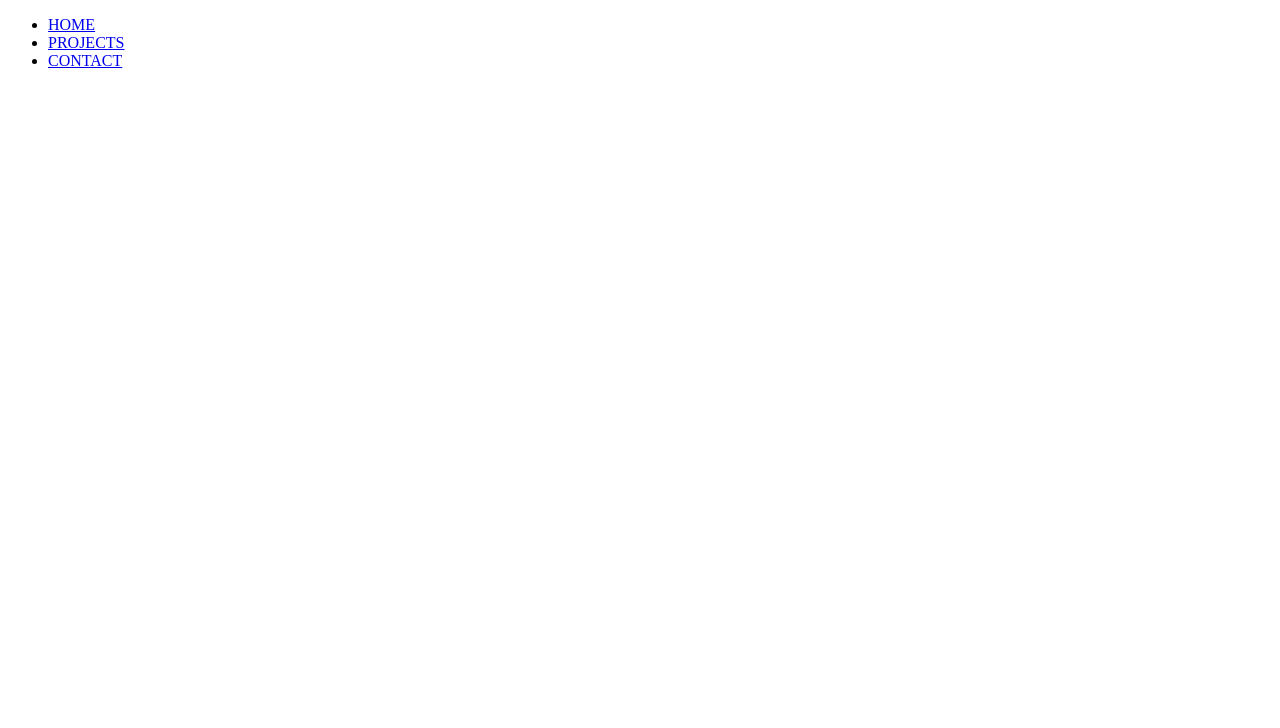
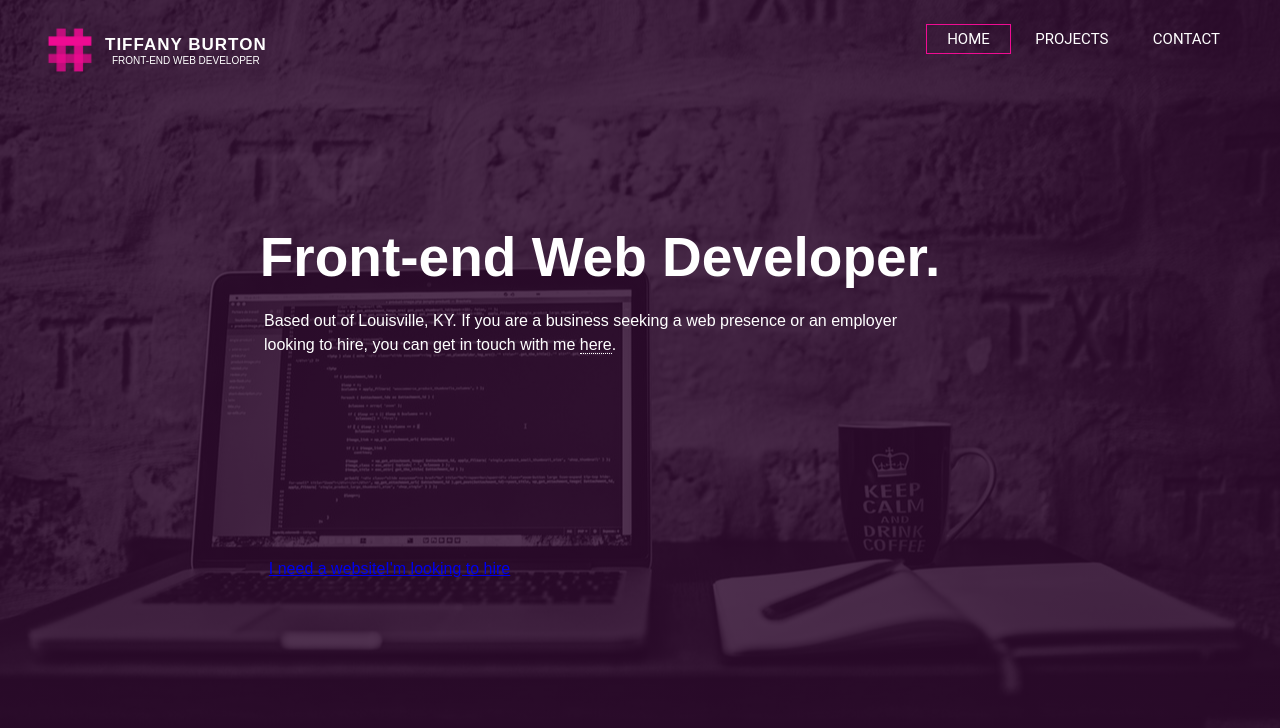
Before and after one commit to tiffanymcbroom/tmburton13.github.io, a plain HTML site: page build/index.html in a window 1280 px wide. Drawn offline with Linux system fonts and the light colour scheme.

Commit message:
working on index page

```diff
--- a/build/index.html
+++ b/build/index.html
@@ -5,19 +5,36 @@
   <meta name="viewport" content="width=device-width, initial-scale=1.0">
   <meta http-equiv="X-UA-Compatible" content="ie=edge">
   <title>Tiffany Burton | Front-End Developer</title>
-  <link href="../build/styles/main.css" rel="stylesheets" type="text/css">
+  <link href="../build/styles/main.css" rel="stylesheet" type="text/css">
 
 </head>
 <body>
   <header>
     <div class="row">
+      <div class="logo">
+        <img src="../build/img/logo.png">
+      </div>
+      <div class="info">
+        <div class="name">TIFFANY BURTON</div>
+        <div class="title">FRONT-END WEB DEVELOPER</div>
+      </div>
       <ul class="main-nav">
-        <li><a href="#">HOME</a></li>
+        <li class="active"><a href="#">HOME</a></li>
         <li><a href="#">PROJECTS</a></li>
         <li><a href="#">CONTACT</a></li>
       </ul>
+    </div>
 
+    <div class="hero">
+      <h1>Front-end Web Developer.</h1>
+      <p class="sub-hero">Based out of Louisville, KY. If you are a business seeking a web presence or an employer looking to hire, you can get in touch with me <a href="#contact">here</a>.</p>
     </div>
+
+    <div class="button">
+      <a href="#" class="btn btn-one">I need a website</a>
+      <a href="#" class="btn btn-two">I'm looking to hire</a>
+    </div>
+
   </header>
 
 
--- a/build/styles/main.css
+++ b/build/styles/main.css
@@ -4,8 +4,7 @@
 }
 
 header {
-    background-image: url(../img/computer.jpeg);
-    background-color: #190019;
+    background-image: linear-gradient(rgba(38,0,38,0.8), rgba(38,0,38,0.8)), url(../img/computer.jpeg);
     height: 100vh;
     background-size: cover;
     background-position: center;
@@ -14,4 +13,113 @@ header {
 .main-nav {
     float: right;
     list-style: none;
+    margin-top: 30px;
 }
+
+.main-nav li {
+    display: inline-block;
+}
+
+.main-nav li a {
+    color: white;
+    text-decoration: none;
+    padding: 5px 20px;
+    font-family: "Roboto", sans-serif;
+    font-size: 15px;
+}
+
+.main-nav li.active a {
+    border: 1px solid #f00c93;
+}
+
+.main-nav li a:hover {
+    border: 1px solid #f00c93;
+}
+
+.logo img {
+    width: 60px;
+    height: auto;
+    float: left;
+    margin-right: 5px;
+    margin-top: 20px;
+}
+
+.name {
+    color: white;
+    font-weight: 600;
+    font-size: 17px;
+    padding-bottom: 0px;
+    /* font-family: open sans; */
+    letter-spacing: 1px;
+}
+
+.title {
+    color: white;
+    font-size: 10px;
+    text-align: center;
+}
+
+.info {
+    display: inline-block;
+    float: left;
+    margin-top: 35px;
+}
+
+body {
+    font-family: sans-serif;
+}
+
+.row {
+    max-width: 1200px;
+    margin: auto;
+}
+
+.hero {
+    position: absolute;
+    width: 1200px;
+    /* margin-left: 0px;
+    margin-top: 0px; */
+}
+
+h1 {
+    color: white;
+    font-size: 55px;
+    text-align: center;
+    margin-top: 225px;
+}
+
+p {
+    color: white;
+    font-size: 16px;
+    text-align: left;
+    line-height: 24px;
+    /* padding: 45px 0 18px; */
+    margin-bottom: 20px;
+}
+
+p a, .sub-hero a:visited {
+    color: #fff;
+    text-decoration: none;
+    border-bottom: 1px dotted #fff;
+}
+
+.sub-hero a:hoover {
+    color: #f00c93;
+}
+
+.sub-hero {
+   /* border: 1px solid white; */
+   margin: auto;
+   width: 56%;
+   padding-top: 20px;
+}
+
+.button {
+    /* margin-left: 440px; */
+    align-items: center;
+    justify-content: center;
+    display: flex;
+    position: absolute;
+    top:70%;
+    left: 21%;
+}
--- /dev/null
+++ b/build/styles/style.css
@@ -0,0 +1,43 @@
+* {
+    margin: 0;
+    padding: 0;
+}
+
+header {
+    background-image: linear-gradient(rgba(38,0,38,0.8), rgba(38,0,38,0.8)), url(../img/computer.jpeg);
+    height: 100vh;
+    background-size: cover;
+    background-position: center;
+}
+
+.main-nav {
+    float: right;
+    list-style: none;
+    margin-top: 30px;
+}
+
+.main-nav li {
+    display: inline-block;
+}
+
+.main-nav li a {
+    color: white;
+    text-decoration: none;
+    padding: 5px 20px;
+    font-family: "Roboto", sans-serif;
+    font-size: 15px;
+}
+
+.main-nav li.active a {
+    border: 1px solid #f00c93;
+}
+
+.main-nav li a:hover {
+    border: 1px solid #f00c93;
+}
+
+.logo img {
+    width: 280px;
+    height: auto;
+    float: left;
+}
```
Also changed, not shown: build/img/logo-pk-wht.png.
